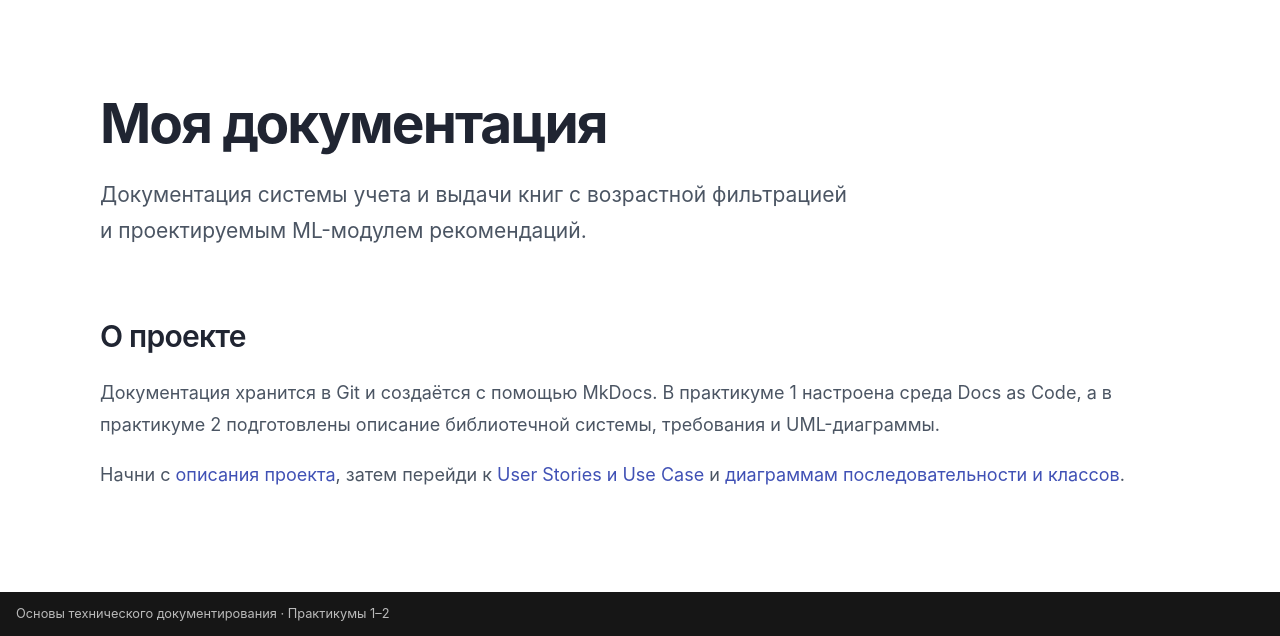
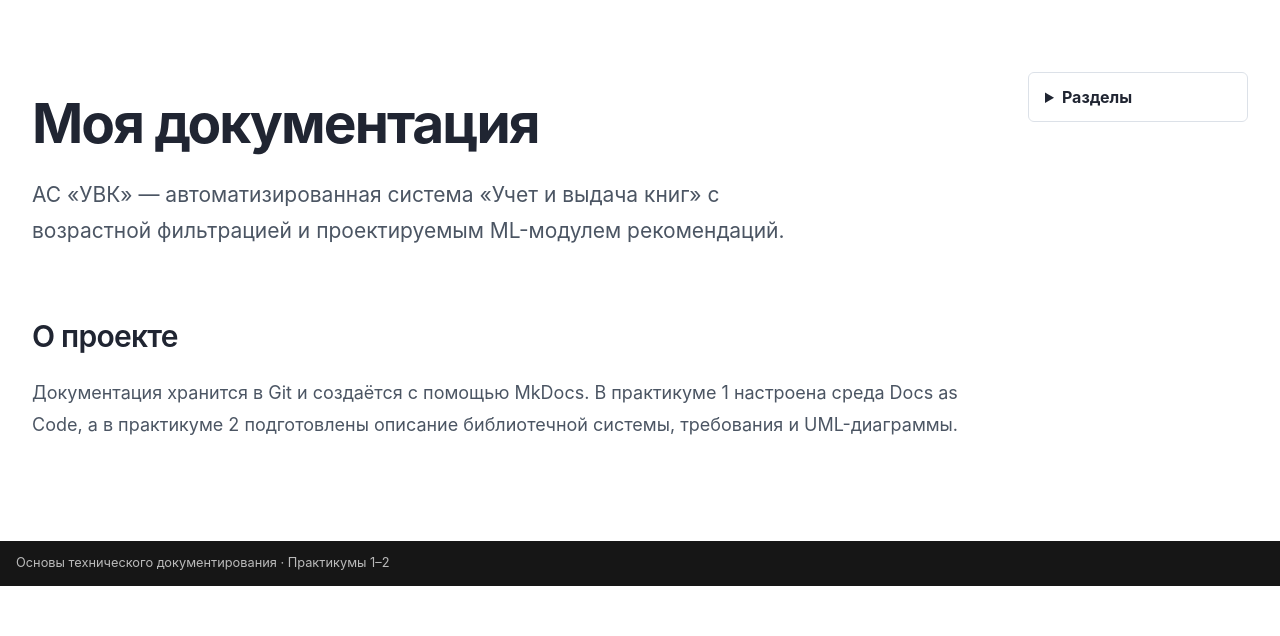
Before and after one commit to ilushka-obnimashka/docs-as-code, an MkDocs documentation site: the page built from docs/index.md, in a window 1280 px wide and 900 px high, scrolled down 640 px, cut to the strip 264-900 px from the top of the window. Built offline with MkDocs 1.6.1 and Material for MkDocs 9.7.7, drawn with Linux system fonts in a browser that asks for light colours; after the commit the page ends 1490 px from its top, so only the background shows below that.

Commit message:
feat: add a drop-down menu in home page

```diff
--- a/docs/assets/stylesheets/extra.css
+++ b/docs/assets/stylesheets/extra.css
@@ -157,6 +157,59 @@ body,
   line-height: 1.7;
 }
 
+.home-layout {
+  display: grid;
+  grid-template-columns: minmax(0, 1fr) 220px;
+  align-items: start;
+  gap: 48px;
+  max-width: 1320px;
+  margin: 0 auto;
+}
+
+.home-layout .md-content__inner {
+  min-width: 0;
+  margin: 0;
+}
+
+.home-sections {
+  position: sticky;
+  top: 80px;
+  font-size: 16px;
+}
+
+.home-sections details {
+  border: 1px solid #dce1e8;
+  border-radius: 6px;
+}
+
+.home-sections summary {
+  padding: 14px 16px;
+  color: #202532;
+  font-weight: 650;
+  cursor: pointer;
+}
+
+.home-sections nav {
+  display: flex;
+  flex-direction: column;
+  padding: 0 8px 8px;
+}
+
+.home-sections a {
+  padding: 10px 8px;
+  color: #4051b5;
+}
+
+.home-sections a:hover {
+  background: #f1f3f8;
+}
+
+.home-sections a:focus-visible,
+.home-sections summary:focus-visible {
+  outline: 2px solid #4051b5;
+  outline-offset: 2px;
+}
+
 /* Диаграммы сохраняют читаемый масштаб вместо сжатия до ширины статьи. */
 .diagram-viewer {
   margin: 1.5rem 0;
@@ -233,6 +286,16 @@ body,
 
 /* Мобильная версия */
 @media (max-width: 760px) {
+  .home-layout {
+    grid-template-columns: minmax(0, 1fr);
+    gap: 28px;
+  }
+
+  .home-sections {
+    position: static;
+    order: -1;
+  }
+
   .cover {
     min-height: 420px;
   }
--- a/docs/index.md
+++ b/docs/index.md
@@ -11,10 +11,8 @@ hide:
 
 # Моя документация
 
-Документация системы учета и выдачи книг с возрастной фильтрацией и проектируемым ML-модулем рекомендаций.
+АС «УВК» — автоматизированная система «Учет и выдача книг» с возрастной фильтрацией и проектируемым ML-модулем рекомендаций.
 
 ## О проекте
 
 Документация хранится в Git и создаётся с помощью MkDocs. В практикуме 1 настроена среда Docs as Code, а в практикуме 2 подготовлены описание библиотечной системы, требования и UML-диаграммы.
-
-Начни с [описания проекта](project/overview.md), затем перейди к [User Stories и Use Case](project/requirements.md) и [диаграммам последовательности и классов](project/diagrams.md).
--- a/mkdocs.yml
+++ b/mkdocs.yml
@@ -1,5 +1,7 @@
 site_name: АС «УВК» · Документация
 site_description: Учет и выдача книг с возрастной фильтрацией и ML-рекомендациями
+watch:
+  - overrides
 theme:
   name: material
   custom_dir: overrides
--- a/overrides/home.html
+++ b/overrides/home.html
@@ -22,8 +22,20 @@
 
 {% block container %}
 <div class="md-content home-content" data-md-component="content" id="documentation">
-  <article class="md-content__inner md-typeset">
-    {{ page.content }}
-  </article>
+  <div class="home-layout">
+    <article class="md-content__inner md-typeset">
+      {{ page.content }}
+    </article>
+    <aside class="home-sections">
+      <details>
+        <summary>Разделы</summary>
+        <nav aria-label="Разделы документации">
+          <a href="{{ 'project/overview/' | url }}">Описание проекта</a>
+          <a href="{{ 'project/requirements/' | url }}">Требования</a>
+          <a href="{{ 'project/diagrams/' | url }}">Диаграммы</a>
+        </nav>
+      </details>
+    </aside>
+  </div>
 </div>
 {% endblock %}
```
Also changed, not shown: screenshots/menu.png (added), 1 other file.
